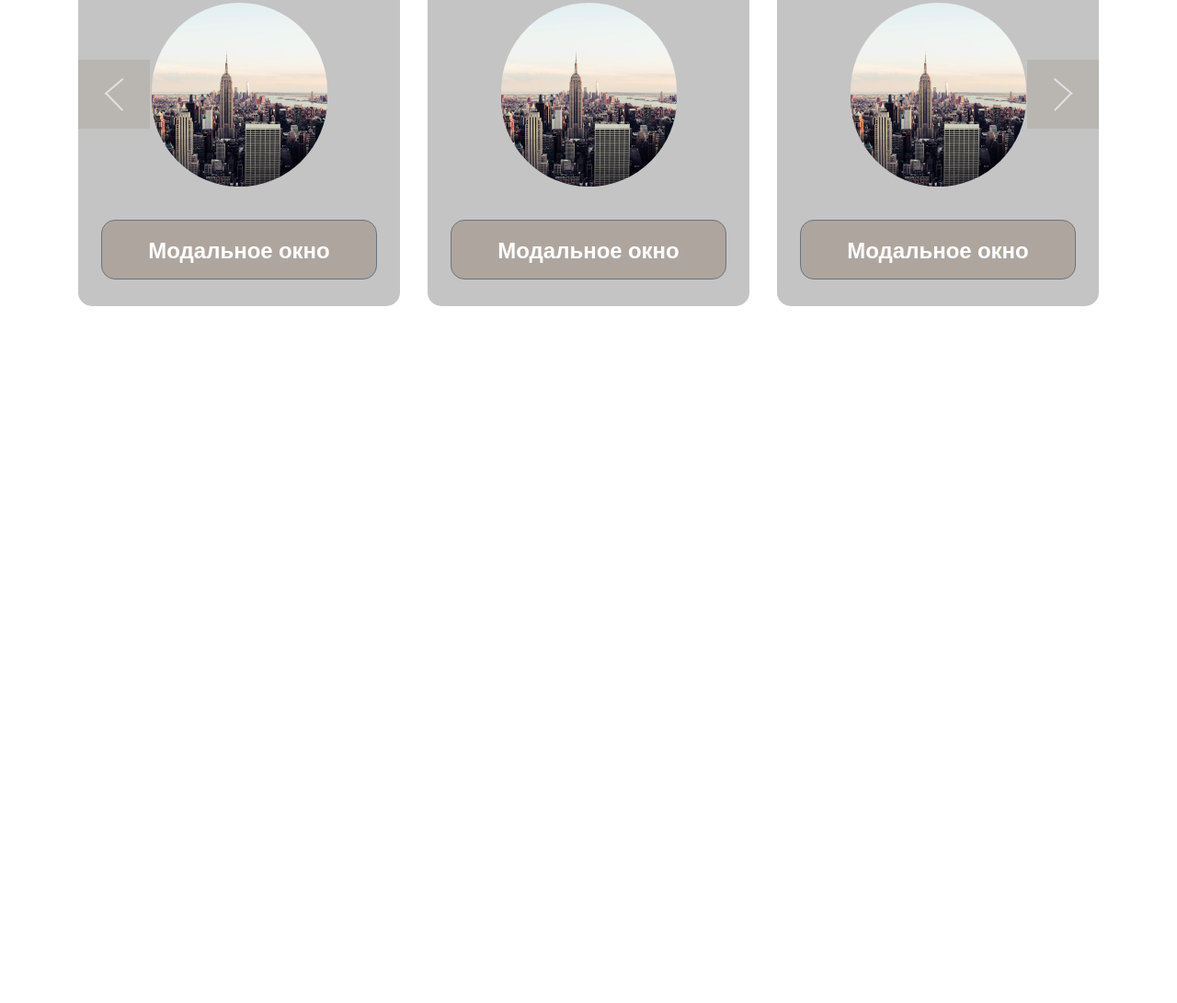
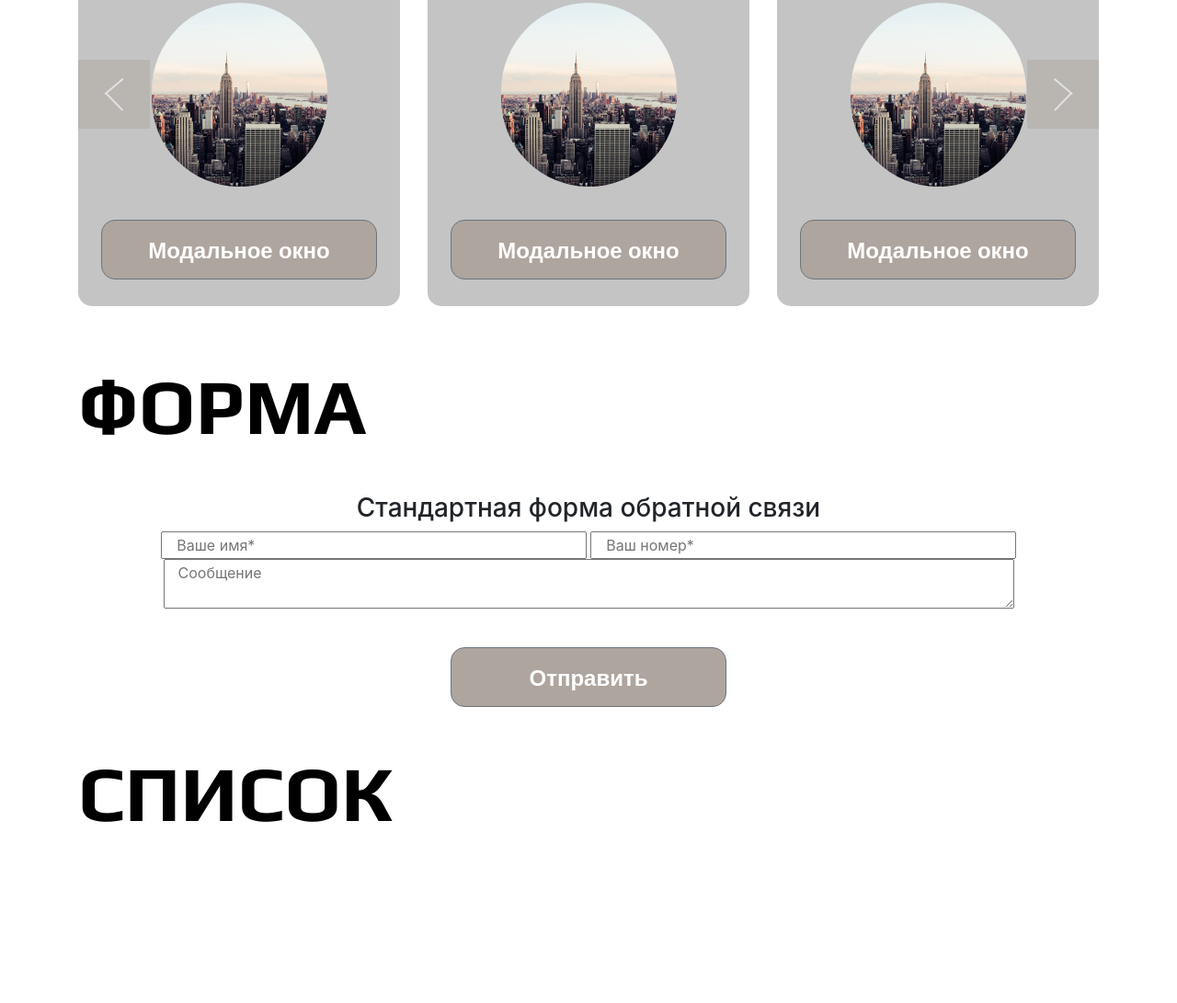
Before and after one commit to zweitesherz/abv-test-bootstrap, a plain HTML site: page index.html in a window 1280 px wide. Shown: the part 2074-3165 px from the top of the page at 92% size. Before the commit the page ends 2422 px from the top, so only its background shows below. Drawn offline with nearby package versions, Linux system fonts and the light colour scheme.

Commit message:
list-collapse and form

```diff
--- a/index.html
+++ b/index.html
@@ -184,15 +184,65 @@
                         <span class="sr-only">Next</span>
                     </a>
                 </div>
-
                 <!--                КАРТОЧКИ МОБАЙЛ КОНЕЦ-->
+                <h1 class="title-mine title-form">ФОРМА</h1>
 
             </div>
         </main>
+        <form class="form-wrapper text-center">
+            <div class="wrapper mx-auto">
+                <h3>Стандартная форма обратной связи</h3>
+                <div>
+                    <input class="col-5 person-data" placeholder="Ваше имя*">
+                    <input class="col-5 person-data" placeholder="Ваш номер*">
+                </div>
+                <textarea class="col-10 message" placeholder="Сообщение"></textarea>
+                    <button type="button" class="btn btn-secondary btn-form mx-auto">Отправить</button>
+            </div>
+        </form>
+        <div class="wrapper mx-auto">
+            <h1 class="title-mine">Список</h1>
 
-    <script src="https://code.jquery.com/jquery-3.5.1.slim.min.js" integrity="sha384-DfXdz2htPH0lsSSs5nCTpuj/zy4C+OGpamoFVy38MVBnE+IbbVYUew+OrCXaRkfj" crossorigin="anonymous"></script>
-    <script src="https://cdn.jsdelivr.net/npm/popper.js@1.16.1/dist/umd/popper.min.js" integrity="sha384-9/reFTGAW83EW2RDu2S0VKaIzap3H66lZH81PoYlFhbGU+6BZp6G7niu735Sk7lN" crossorigin="anonymous"></script>
-    <script src="https://cdn.jsdelivr.net/npm/bootstrap@4.5.3/dist/js/bootstrap.min.js" integrity="sha384-w1Q4orYjBQndcko6MimVbzY0tgp4pWB4lZ7lr30WKz0vr/aWKhXdBNmNb5D92v7s" crossorigin="anonymous"></script>
-    <script src="./js/js.js"></script>
+            <div class="panel-group col-12" id="accordion">
+                <div class="description">
+                    <div class="panel-heading">
+                        <a class=" panel-heading collapsed" data-toggle="collapse" data-parent="#accordion" href="#collapse-amenities">
+                            <h2 class="panel-title">Список 1</h2>
+                        </a>
+                    </div>
+                    <div id="collapse-amenities" class="panel-collapse collapse ">
+                        <div class="panel-body">Описание</div>
+                    </div>
+                </div>
+
+                <div class="description">
+                    <div class="panel-heading">
+                        <a class=" panel-heading collapsed" data-toggle="collapse" data-parent="#accordion" href="#collapse-amenities2">
+                            <h2 class="panel-title">Список 1</h2>
+                        </a>
+                    </div>
+                    <div id="collapse-amenities2" class="panel-collapse collapse ">
+                        <div class="panel-body">Описание 2</div>
+                    </div>
+                </div>
+
+                <div class="description">
+                    <div class="panel-heading">
+                        <a class=" panel-heading collapsed" data-toggle="collapse" data-parent="#accordion" href="#collapse-amenities3">
+                            <h2 class="panel-title">Список 1</h2>
+                        </a>
+                    </div>
+                    <div id="collapse-amenities3" class="panel-collapse collapse ">
+                        <div class="panel-body">Описание 3</div>
+                    </div>
+                </div>
+            </div>
+
+        </div>
+
+        <script src="https://code.jquery.com/jquery-3.5.1.slim.min.js" integrity="sha384-DfXdz2htPH0lsSSs5nCTpuj/zy4C+OGpamoFVy38MVBnE+IbbVYUew+OrCXaRkfj" crossorigin="anonymous"></script>
+        <script src="https://cdn.jsdelivr.net/npm/popper.js@1.16.1/dist/umd/popper.min.js" integrity="sha384-9/reFTGAW83EW2RDu2S0VKaIzap3H66lZH81PoYlFhbGU+6BZp6G7niu735Sk7lN" crossorigin="anonymous"></script>
+        <script src="https://cdn.jsdelivr.net/npm/bootstrap@4.5.3/dist/js/bootstrap.min.js" integrity="sha384-w1Q4orYjBQndcko6MimVbzY0tgp4pWB4lZ7lr30WKz0vr/aWKhXdBNmNb5D92v7s" crossorigin="anonymous"></script>
+        <script src="./js/js.js"></script>
     </body>
 </html>
```
